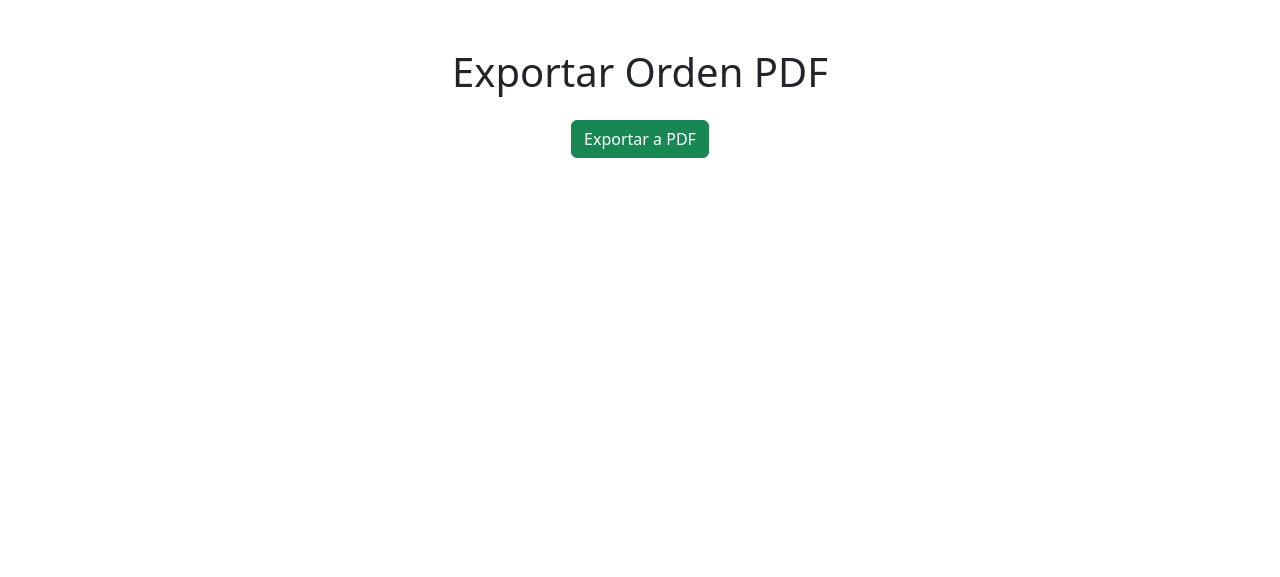
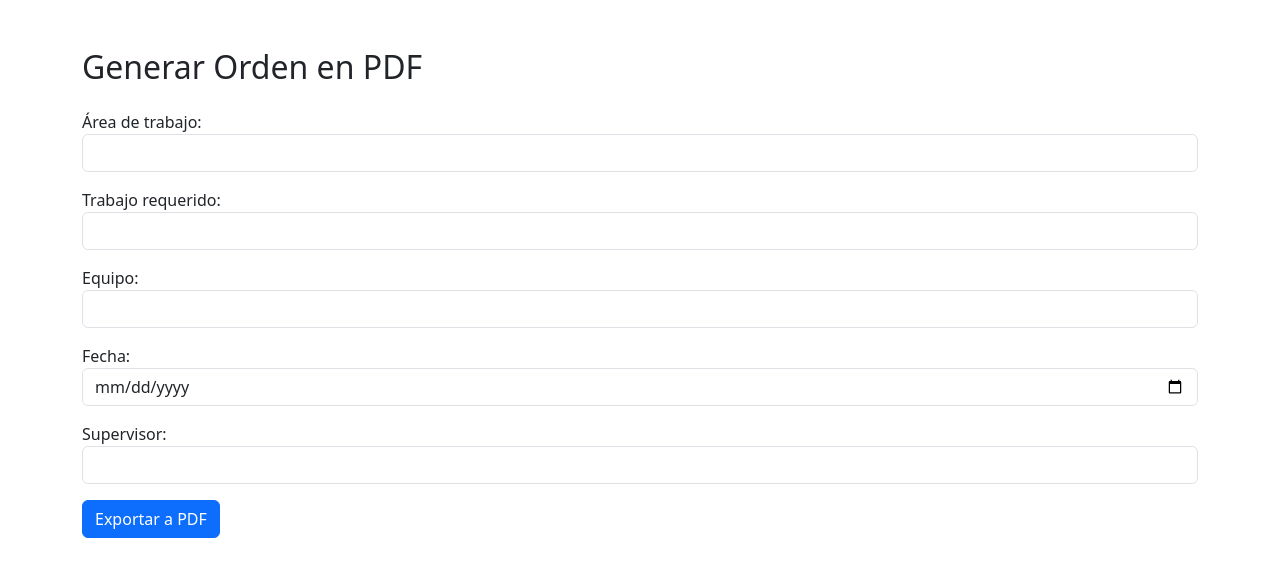
Before and after one commit to tenorio3g/Ordenes, a Flask app: page / in a window 1280 px wide. Shown: the top 577 px of the page. Run offline with Flask 3, Linux system fonts and the light colour scheme.

Commit message:
Update formulario.html

```diff
--- a/templates/formulario.html
+++ b/templates/formulario.html
@@ -2,12 +2,33 @@
 <html lang="es">
 <head>
   <meta charset="UTF-8">
-  <meta name="viewport" content="width=device-width, initial-scale=1.0">
-  <title>Exportar Orden PDF</title>
+  <title>Formulario de Orden</title>
   <link href="https://cdn.jsdelivr.net/npm/bootstrap@5.3.0/dist/css/bootstrap.min.css" rel="stylesheet">
 </head>
-<body class="container py-5 text-center">
-  <h1 class="mb-4">Exportar Orden PDF</h1>
-  <a href="/pdf" class="btn btn-success">Exportar a PDF</a>
+<body class="container py-5">
+  <h2>Generar Orden en PDF</h2>
+  <form action="/pdf" method="post" class="mt-4">
+    <div class="mb-3">
+      <label>Área de trabajo:</label>
+      <input type="text" name="area" class="form-control" required>
+    </div>
+    <div class="mb-3">
+      <label>Trabajo requerido:</label>
+      <input type="text" name="trabajo" class="form-control" required>
+    </div>
+    <div class="mb-3">
+      <label>Equipo:</label>
+      <input type="text" name="equipo" class="form-control">
+    </div>
+    <div class="mb-3">
+      <label>Fecha:</label>
+      <input type="date" name="fecha" class="form-control" required>
+    </div>
+    <div class="mb-3">
+      <label>Supervisor:</label>
+      <input type="text" name="supervisor" class="form-control">
+    </div>
+    <button type="submit" class="btn btn-primary">Exportar a PDF</button>
+  </form>
 </body>
 </html>
```
